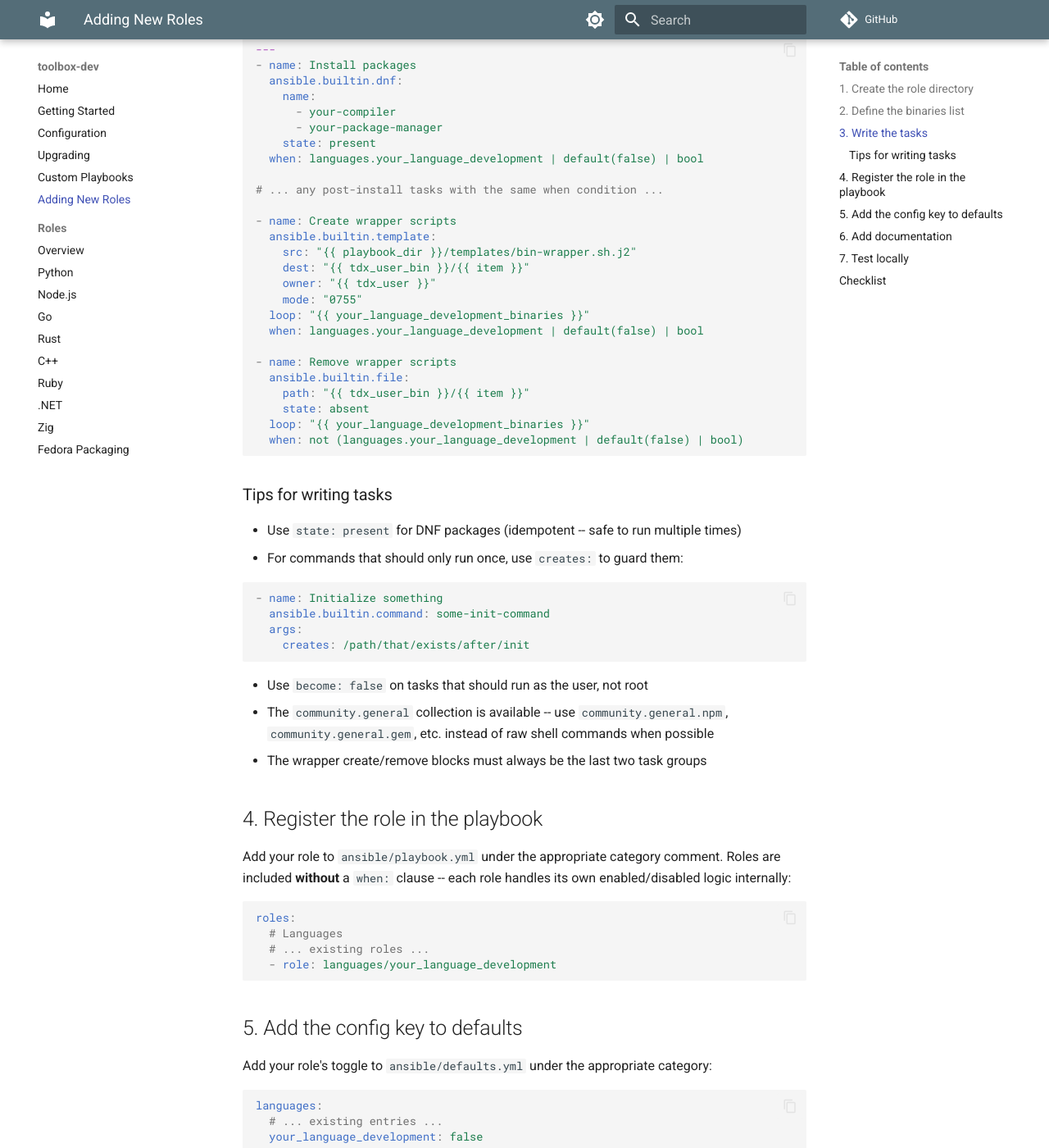
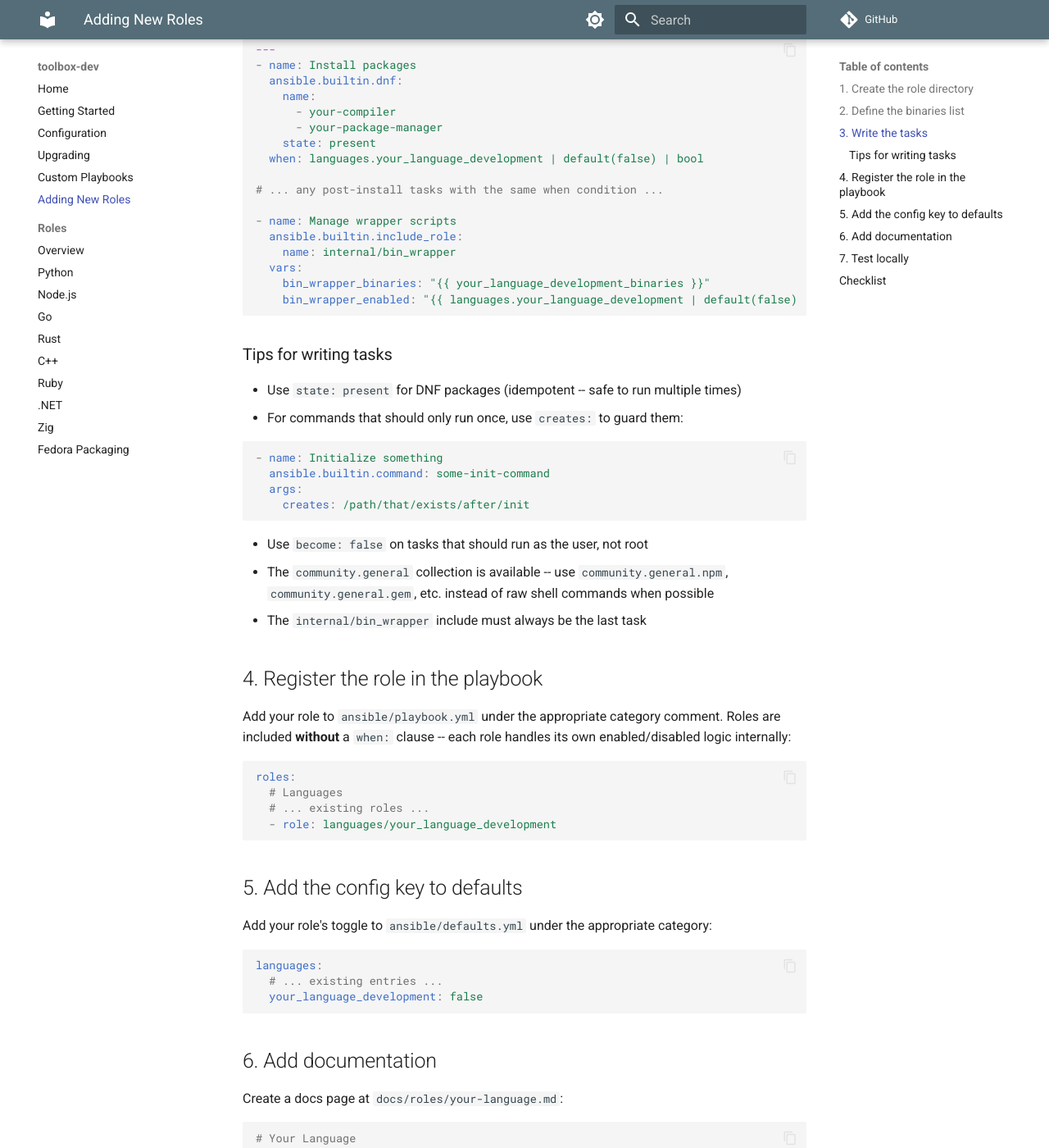
Before and after one commit to r0x0d/toolbox-dev, an MkDocs documentation site: the page built from docs/contributing-roles.md, in a window 1280 px wide and 1400 px high, scrolled down 1113 px. Shown: the whole window at 82% size. Built offline with MkDocs 1.6.1 and Material for MkDocs 9.7.7, drawn with Linux system fonts in a browser that asks for light colours; comment, search, counter and statistics services are not loaded.

Commit message:
refactor to include an internal role

````diff
--- a/docs/contributing-roles.md
+++ b/docs/contributing-roles.md
@@ -58,21 +58,12 @@ a `when:` condition so the role can handle both the enabled
 
 # ... any post-install tasks with the same when condition ...
 
-- name: Create wrapper scripts
-  ansible.builtin.template:
-    src: "{{ playbook_dir }}/templates/bin-wrapper.sh.j2"
-    dest: "{{ tdx_user_bin }}/{{ item }}"
-    owner: "{{ tdx_user }}"
-    mode: "0755"
-  loop: "{{ your_language_development_binaries }}"
-  when: languages.your_language_development | default(false) | bool
-
-- name: Remove wrapper scripts
-  ansible.builtin.file:
-    path: "{{ tdx_user_bin }}/{{ item }}"
-    state: absent
-  loop: "{{ your_language_development_binaries }}"
-  when: not (languages.your_language_development | default(false) | bool)
+- name: Manage wrapper scripts
+  ansible.builtin.include_role:
+    name: internal/bin_wrapper
+  vars:
+    bin_wrapper_binaries: "{{ your_language_development_binaries }}"
+    bin_wrapper_enabled: "{{ languages.your_language_development | default(false) | bool }}"
 ```
 
 ### Tips for writing tasks
@@ -91,7 +82,7 @@ a `when:` condition so the role can handle both the enabled
 - The `community.general` collection is available -- use
   `community.general.npm`, `community.general.gem`, etc. instead of
   raw shell commands when possible
-- The wrapper create/remove blocks must always be the last two task groups
+- The `internal/bin_wrapper` include must always be the last task
 
 ## 4. Register the role in the playbook
 
````
Also changed, not shown: 14 other files.
